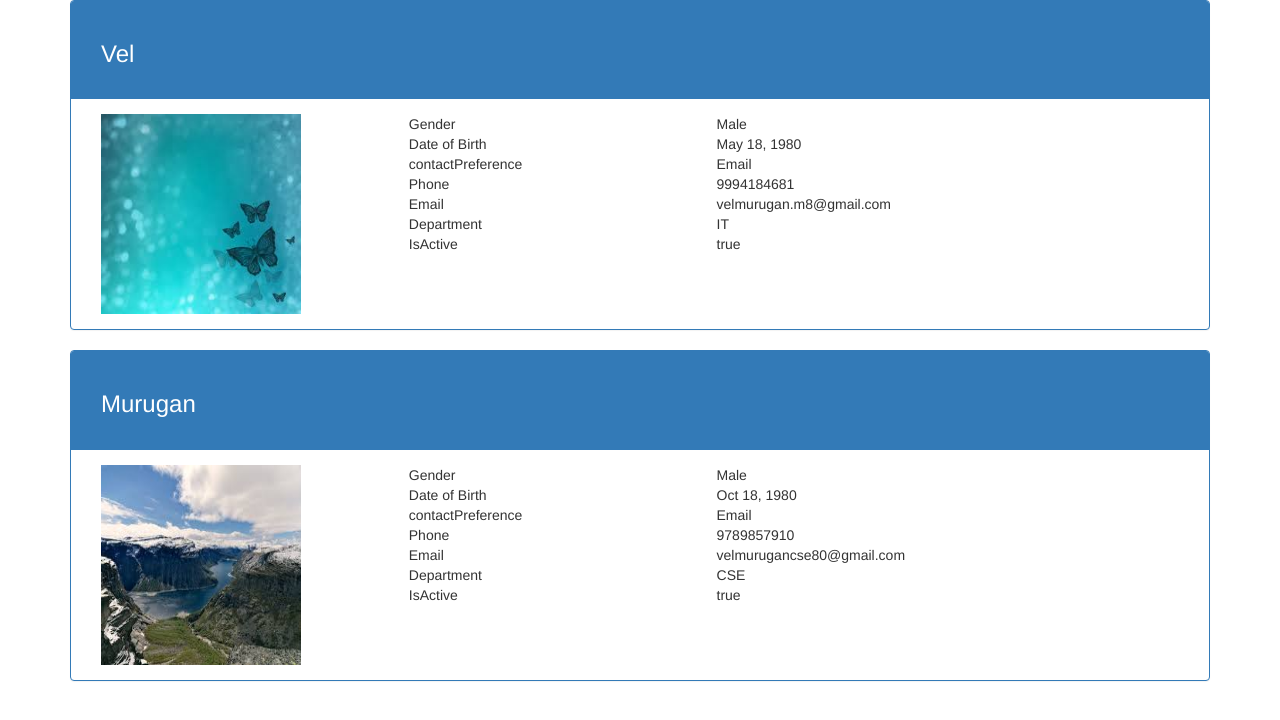
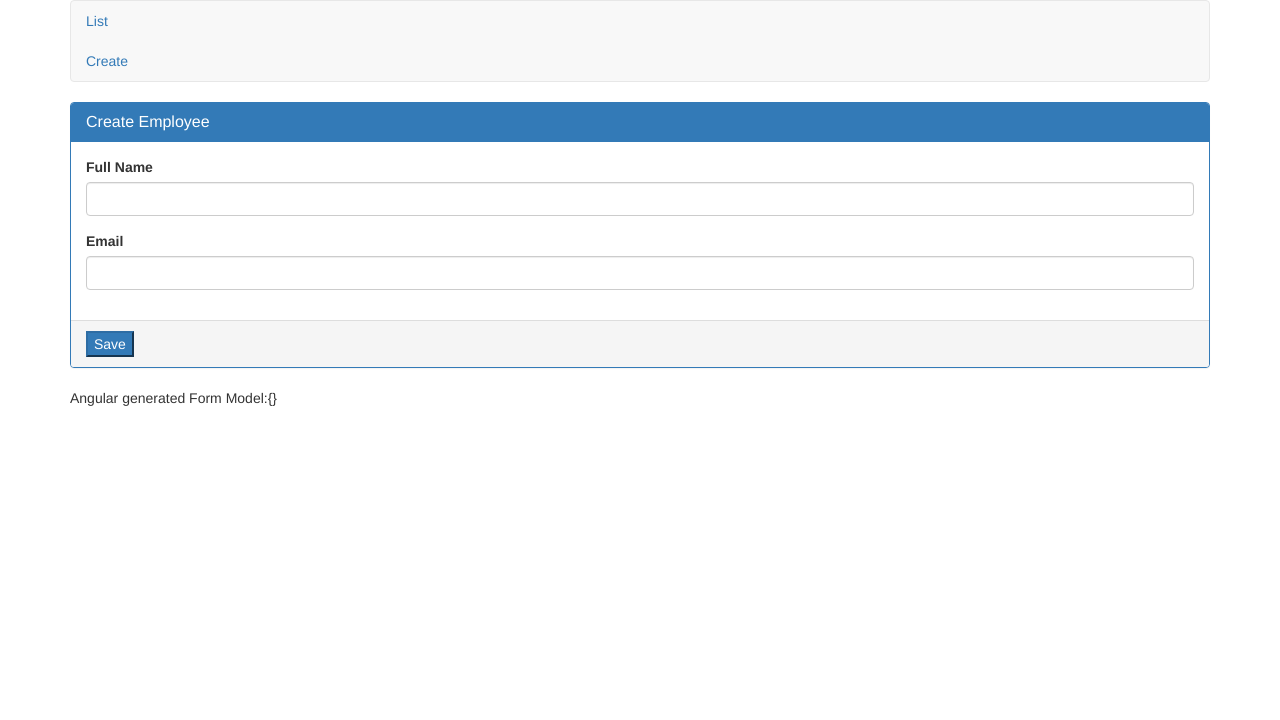
Before and after one commit to VelmuruganMuthukrishnan/Angular8CRUD, an Angular app: page /emp/Create in a window 1280 px wide. Before the commit this address led to /. Shown: the top 720 px of the page. Built offline with nearby package versions, Linux system fonts and the light colour scheme.

Commit message:
Create employee commit

```diff
--- a/src/app/app.component.html
+++ b/src/app/app.component.html
@@ -1,3 +1,14 @@
 <div class="container">
-<app-list-employees></app-list-employees>
+<nav class="navbar navbar-default">
+  <ul class="nav navbar-nav>">
+    <li>
+      <a routerLink="List">List</a>
+    </li>
+    <li>
+      <a routerLink="Create">Create</a>
+    </li>
+      </ul>
+
+</nav>
+<router-outlet></router-outlet>
 </div>
--- a/src/app/app.module.ts
+++ b/src/app/app.module.ts
@@ -1,10 +1,21 @@
 import { BrowserModule } from '@angular/platform-browser';
-import { NgModule } from '@angular/core';
-
+import { NgModule, Component } from '@angular/core';
+import {RouterModule,Router, Routes} from '@angular/router';
 import { AppRoutingModule } from './app-routing.module';
 import { AppComponent } from './app.component';
 import { ListEmployeesComponent } from './employees/list-employees.component';
 import { CreateEmployeeComponent } from './employees/create-employee.component';
+import { createComponent } from '@angular/compiler/src/core';
+import {FormsModule} from '@angular/forms';
+
+
+const appRoutes:Routes=[
+  {path:'List',component:ListEmployeesComponent},
+  {path:'Create',component:CreateEmployeeComponent},
+  {path:'',redirectTo:'./List',pathMatch:'full'}
+]
+
+
 
 @NgModule({
   declarations: [
@@ -14,7 +25,9 @@ import { CreateEmployeeComponent } from './employees/create-employee.component';
   ],
   imports: [
     BrowserModule,
-    AppRoutingModule
+    RouterModule.forRoot(appRoutes),
+    AppRoutingModule,
+    FormsModule
   ],
   providers: [],
   bootstrap: [AppComponent]
--- a/src/app/employees/create-employee.component.html
+++ b/src/app/employees/create-employee.component.html
@@ -1 +1,26 @@
-<p>create-employee works!</p>
+<form #employeeForm="ngForm" (ngSubmit)="saveEmployee(employeeForm)">
+    <div class="panel panel-primary" >
+    <div class="panel-heading">
+        <h3 class="panel-title">
+           Create Employee
+        </h3>
+    </div>
+
+  <div class="panel-body">
+      <div class="form-group">
+      <label for="fullName">Full Name</label>
+      <input id="fullName" name="fullName" [(ngModel)]="fullName" type="text" class="form-control">
+    </div>
+    <div class="form-group">
+        <label for="email">Email</label>
+        <input id="email" name="email" [(ngModel)]="email"  type="text" class="form-control">
+      </div>
+
+</div>
+    <div class="panel-footer">
+        <button type="submit" class="bttn btn-primary">Save</button>
+
+  </div>
+  </div>
+</form>
+Angular generated Form Model:{{employeeForm.value | json}}
--- a/src/app/employees/create-employee.component.ts
+++ b/src/app/employees/create-employee.component.ts
@@ -1,4 +1,5 @@
-import { Component, OnInit } from '@angular/core';
+import { Component, OnInit, } from '@angular/core';
+import {NgForm} from '@angular/forms';
 
 @Component({
   selector: 'app-create-employee',
@@ -7,9 +8,15 @@ import { Component, OnInit } from '@angular/core';
 })
 export class CreateEmployeeComponent implements OnInit {
 
+
   constructor() { }
 
   ngOnInit() {
   }
 
+  saveEmployee(empForm:NgForm):void
+  {
+    console.log(empForm);
+  }
+
 }
--- a/src/app/employees/list-employees.component.ts
+++ b/src/app/employees/list-employees.component.ts
@@ -1,7 +1,7 @@
 import { Component, OnInit } from '@angular/core';
 import {Employee} from '../models/employee.models';
 @Component({
-  selector: 'app-list-employees',
+
   templateUrl: './list-employees.component.html',
   styleUrls: ['./list-employees.component.scss']
 })
--- a/src/index.html
+++ b/src/index.html
@@ -3,7 +3,7 @@
 <head>
   <meta charset="utf-8">
   <title>AngularCRUD</title>
-  <base href="/">
+  <base href="/emp">
   <meta name="viewport" content="width=device-width, initial-scale=1">
   <link rel="icon" type="image/x-icon" href="favicon.ico">
 </head>
```
